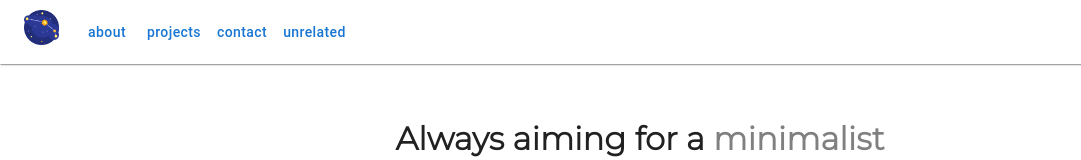
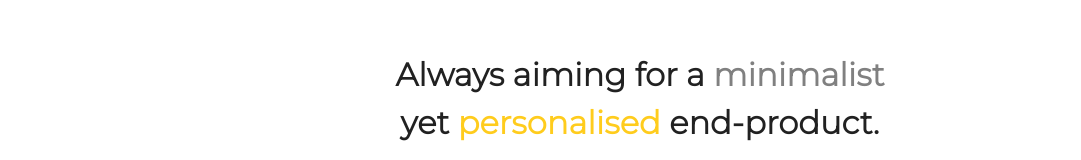
Before and after one commit to vntero/vntero-dot-com, a React (Create React App) app: page /projects in a window 1280 px wide. Shown: the top 160 px of the page, without its empty margins (0-1081 px from the left). Built offline with nearby package versions, Linux system fonts and the light colour scheme.

Commit message:
removes navbar

```diff
--- a/src/App.js
+++ b/src/App.js
@@ -1,24 +1,17 @@
 // essentials
-import './App.css';
-import React from 'react';
-import { Routes, Route } from "react-router-dom";
+import './App.css'
+import React from 'react'
+import { Routes, Route } from "react-router-dom"
 
 // components
 import About from "./components/About"
-import Contact from "./components/Contact"
 import Footer from "./components/Footer"
 import Navbar from "./components/Navbar"
 import Projects from "./components/Projects"
-import Unrelated from './components/Unrelated';
-import Thanks from './components/Thanks';
-import Gallery from './components/Gallery';
-import Philosophy from './components/Philosophy';
-import Blockchain from './components/Blockchain';
 
 function App() {
   return (
     <div  className="App">
-      <Navbar/>
 
       <Routes>
         <Route path="/" element={<About/>}/>
--- a/src/components/Navbar.jsx
+++ b/src/components/Navbar.jsx
@@ -14,10 +14,8 @@ import MenuItem from '@mui/material/MenuItem';
 import Button from '@mui/material/Button';
 
 const pages = [
-<Link style={{textDecoration: 'none', color: 'black'}} to="/"><Button sx={{ my: 1, display: 'block', textTransform: 'lowercase' }}>About</Button></Link>,
-<Link style={{textDecoration: 'none', color: 'black'}} to="/projects"><Button sx={{ my: 1, display: 'block', textTransform: 'lowercase' }}>Projects</Button></Link>,
-<Link style={{textDecoration: 'none', color: 'black'}} to="/contact"><Button sx={{ my: 1, display: 'block', textTransform: 'lowercase' }}>Contact</Button></Link>,
-<Link style={{textDecoration: 'none', color: 'black'}} to="/unrelated"><Button sx={{ my: 1, display: 'block', textTransform: 'lowercase' }}>Unrelated</Button></Link>
+<Link style={{textDecoration: 'none', color: 'black'}} to="/"><Button sx={{ my: 1, display: 'block', textTransform: 'lowercase' }}>about</Button></Link>,
+<Link style={{textDecoration: 'none', color: 'black'}} to="/projects"><Button sx={{ my: 1, display: 'block', textTransform: 'lowercase' }}>projects</Button></Link>
 ];
 
 const Navbar = () => {
```
Also changed, not shown: src/components/Footer.jsx (+0 -10 lines).
